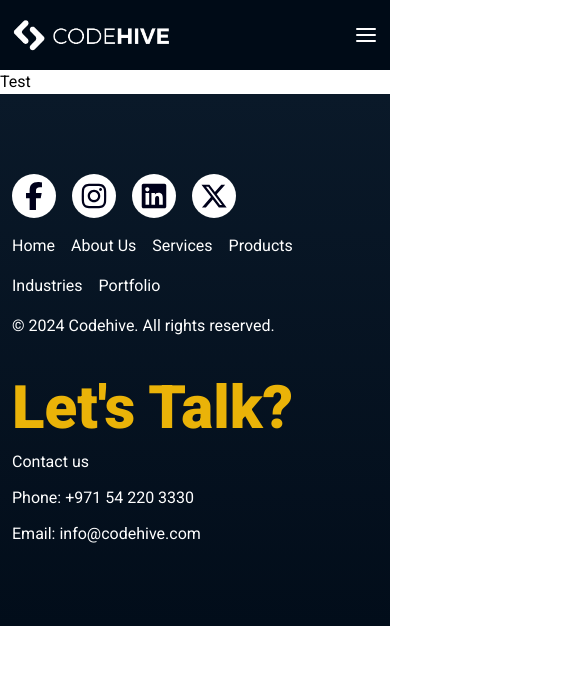
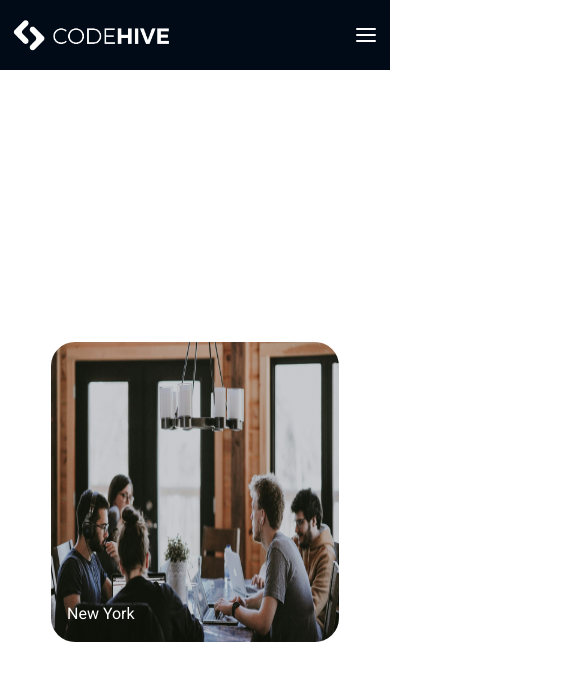
Before and after one commit to muazkhalid936/codehive-web, a Next.js app: page /Test in a window 390 px wide. Shown: the top 680 px of the page, 585 px wide, since content can reach past the window. Built offline with nearby package versions, Linux system fonts and the light colour scheme.

Commit message:
aksjdhalsdjkf

```diff
--- a/src/app/Test/page.js
+++ b/src/app/Test/page.js
@@ -1,10 +1,87 @@
-import React from "react";
-import Spline from "@splinetool/react-spline";
+"use client";
+import { useLayoutEffect } from "react";
+import gsap from "gsap"; // Make sure GSAP is imported
+import Image from "next/image";
+import { useRef } from "react";
+import { ScrollTrigger } from "gsap/ScrollTrigger";
+
+const cities = [
+  {
+    key: "new-york",
+    img: "/process/bg.jpg",
+    city: "New York",
+  },
+  {
+    key: "tokyo",
+    img: "/process/1.jpg",
+    city: "Tokyo",
+  },
+  {
+    key: "london",
+    img: "/process/bg.jpg",
+    city: "London",
+  },
+  {
+    key: "sydney",
+    img: "/process/1.jpg",
+    city: "Sydney",
+  },
+  {
+    key: "paris",
+    img: "/process/bg.jpg",
+    city: "Paris",
+  },
+  {
+    key: "berlin",
+    img: "/process/1.jpg",
+    city: "Berlin",
+  },
+];
 
 const Test = () => {
+  gsap.registerPlugin(ScrollTrigger);
+  const container2 = useRef();
+
+  useLayoutEffect(() => {
+    const ctx = gsap.context(() => {
+      gsap.fromTo(
+        ".card:not(:first-child)", // Select all but the first card
+        {
+          x: 1000,
+          rotate:90
+        },
+        {
+          x: 0,
+          rotate:0,
+          stagger: 1,
+          scrollTrigger: {
+            pin: container2.current,
+            scrub: true,
+          },
+        }
+      );
+    }); // The dependency array is empty, so this runs only once when the component is mounted
+
+    return () => ctx.revert(); // Cleanup the context when the component is unmounted
+  }, []);
+
   return (
-    <div>
-      <h1>Test</h1>
+    <div ref={container2} className="h-[100vh] flex items-center justify-center">
+      <div className="relative w-72 h-[300px]">
+        {cities.map((city) => {
+          return (
+            <div className="card " key={city.key}>
+              <Image
+                src={city.img}
+                alt={city.city}
+                layout="fill"
+                className="rounded-3xl"
+              />
+              <p className="absolute bottom-0 p-4 left-0 text-white">{city.city}</p>
+            </div>
+          );
+        })}
+      </div>
     </div>
   );
 };
--- a/src/app/globals.css
+++ b/src/app/globals.css
@@ -58,3 +58,10 @@
   margin-bottom: 10vh;
   text-align: center;
 }
+
+
+@layer components{
+  .card {
+    @apply absolute top-0 left-0 w-full h-full;
+  }
+}
--- a/src/components/Test.jsx
+++ b/src/components/Test.jsx
@@ -49,6 +49,11 @@ const HorizontalScroll = () => {
 
   return (
     <div className="container mx-auto">
+      <div className="text-center">
+        <h1 className="text-2xl md:text-5xl font-bold text-white">
+          Our Recent Work
+        </h1>
+      </div>
       <div
         ref={containerRef}
         className=""
@@ -164,7 +169,7 @@ const HorizontalScroll = () => {
             className="card"
             head="Wordsmith AI"
             para="Your description for Wordsmith AI."
-            bgImg="url('/Homapage/carosuel/wordsmith Al.png')"
+            bgImg="url('/Homapage/carosuel/wordsmith AI.png')"
           />
         </div>
       </div>
```
